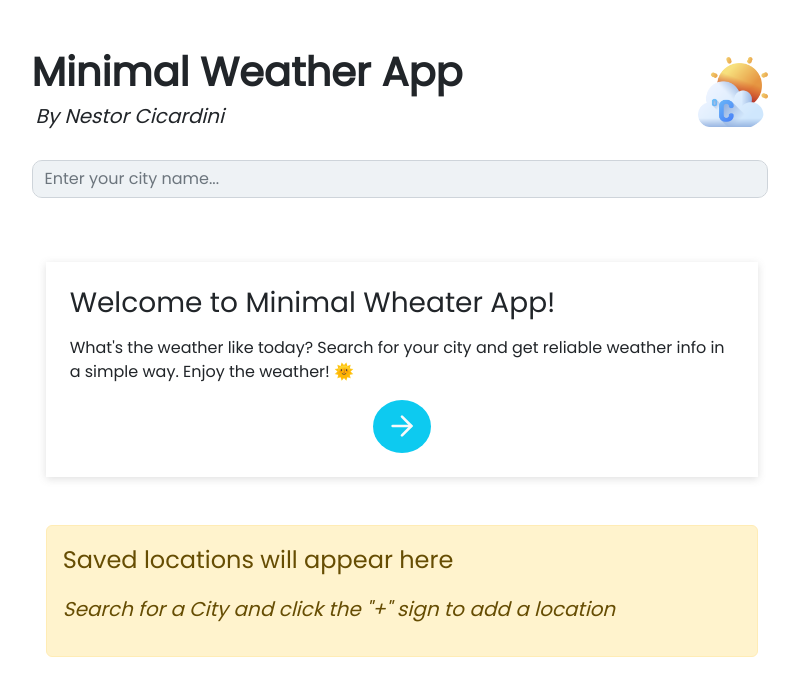
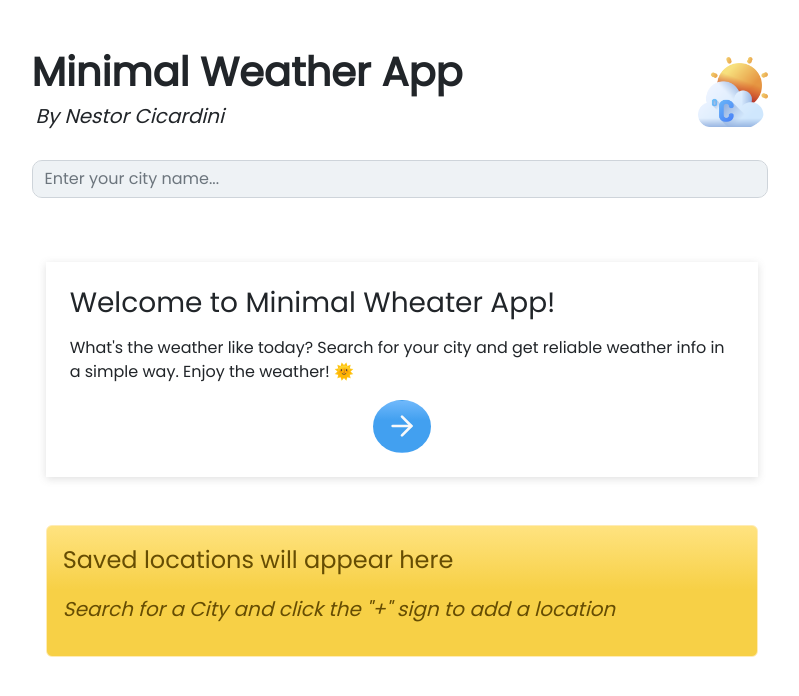
Before and after one commit to Nestor162/U3-D10-Weekly-Homework-Weather-App, a React (Create React App) app: page / in a window 1280 px wide. Shown: the top 696 px of the page, without its empty margins (238-1037 px from the left). Built offline with nearby package versions, Linux system fonts and the light colour scheme.

Commit message:
Stile grafico pulsante start

```diff
--- a/src/App.css
+++ b/src/App.css
@@ -41,3 +41,33 @@
   color: unset;
   transition: color 200ms ease-in-out;
 }
+
+.welcome-box {
+  box-shadow: rgba(99, 99, 99, 0.2) 0px 2px 8px 0px;
+}
+
+.startButton {
+  box-shadow: rgba(100, 100, 111, 0.2) 0px 7px 29px 0px;
+  transform: scale(1);
+  transition: transform 300ms ease-in-out;
+  outline: 2px solid rgb(93, 176, 255);
+  outline-offset: 5px;
+}
+
+.startButton:hover {
+  box-shadow: rgba(100, 100, 111, 0.2) 0px 7px 29px 0px;
+  transform: scale(1.1);
+  transition: transform 300ms ease-in-out;
+}
+
+/* COLORI SFNODO CUSTOM */
+.bg-info {
+  background: rgb(111, 184, 251);
+  background: linear-gradient(180deg, rgba(111, 184, 251, 1) 0%, rgba(66, 160, 240, 1) 38%);
+}
+
+.bg-warning,
+.alert-warning {
+  background: rgb(255, 227, 128);
+  background: linear-gradient(180deg, rgba(255, 227, 128, 1) 0%, rgba(247, 208, 70, 1) 49%);
+}
```
